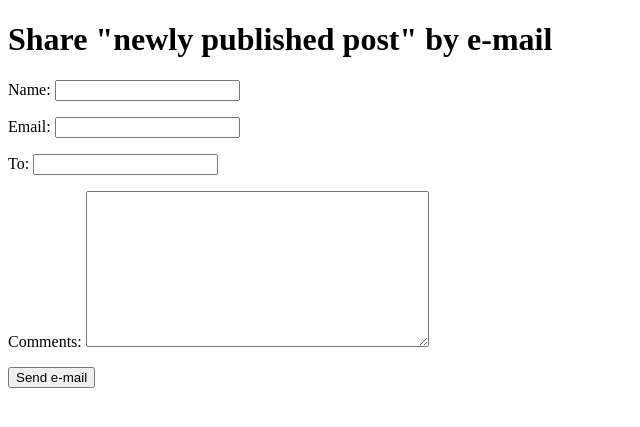
After one commit to baljeetjangra/techbee-blog, a Django app: page /blog/4/share/ in a window 1280 px wide. The commit adds this page. Shown: the top 427 px of the page, without its empty margins (0-640 px from the left). Run offline with Django 3.2, Linux system fonts and the light colour scheme; data comes from the database, SQL or seed files in the repository.

Commit message:
share post system created

```diff
--- /dev/null
+++ b/blog/forms.py
@@ -0,0 +1,7 @@
+from django import forms
+
+class EmailPostForm(forms.Form):
+    name = forms.CharField(max_length=25)
+    email = forms.EmailField()
+    to = forms.EmailField()
+    comments = forms.CharField(widget=forms.Textarea, required=False)
--- a/blog/templates/blog/base.html
+++ b/blog/templates/blog/base.html
@@ -3,16 +3,15 @@
 <html>
 <head>
 <title>{% block title %}{% endblock %}</title>
+
 <!-- <link href="{% static "css/blog.css" %}" rel="stylesheet"> -->
 </head>
 <body>
-<div id="content">
+
+<div id="content" class="container mx-auto">
 {% block content %}
-{% endblock %}
+{% endblock content %}
 </div>
-<div id="sidebar">
-<h2>My blog</h2>
-<p>This is my blog.</p>
-</div>
+
 </body>
 </html>
--- a/blog/templates/blog/post/detail.html
+++ b/blog/templates/blog/post/detail.html
@@ -6,4 +6,9 @@
 Published {{ post.publish }} by {{ post.author }}
 </p>
 {{ post.body|linebreaks }}
+<p>
+<a href="{% url "blog:post_share" post.id %}">
+Share this post
+</a>
+</p>
 {% endblock %}
--- /dev/null
+++ b/blog/templates/blog/post/share.html
@@ -0,0 +1,19 @@
+{% extends "blog/base.html" %}
+
+{% block title %}Share a post{% endblock %}
+{% block content %}
+{% if sent %}
+<h1>E-mail successfully sent</h1>
+<p>
+"{{ post.title }}" was successfully sent to {{ form.cleaned_
+data.to }}.
+</p>
+{% else %}
+<h1>Share "{{ post.title }}" by e-mail</h1>
+<form method="post">
+{{ form.as_p }}
+{% csrf_token %}
+<input type="submit" value="Send e-mail">
+</form>
+{% endif %}
+{% endblock %}
--- a/blog/urls.py
+++ b/blog/urls.py
@@ -6,4 +6,5 @@ app_name='blog'
 urlpatterns = [
     path('',views.PostListView.as_view(),name='post_list'),
     path('<int:year>/<int:month>/<int:day>/<slug:post>/',views.post_detail,name='post_detail'),
+    path('<int:post_id>/share/',views.post_share,name='post_share'),
 ]
--- a/blog/views.py
+++ b/blog/views.py
@@ -1,7 +1,9 @@
 from django.shortcuts import render,get_object_or_404
 from .models import Post
+from .forms import EmailPostForm
 from django.core.paginator import Paginator, EmptyPage,PageNotAnInteger
 from django.views.generic import ListView
+from django.core.mail import send_mail
 # Create your views here.
 
 
@@ -16,3 +18,21 @@ class PostListView(ListView):
 def post_detail(request,year,month,day,post):
     post = get_object_or_404(Post,slug=post,status='published',publish__year=year,publish__month=month,publish__day=day)
     return render(request,'blog/post/detail.html',{'post':post})
+
+
+def post_share(request,post_id):
+    post = get_object_or_404(Post,id=post_id,status='published')
+    sent = False
+    if request.method == 'POST':
+        form = EmailPostForm(request.POST)
+        if form.is_valid():
+            cd = form.cleaned_data
+            post_url = request.build_absolute_uri(post.get_absolute_url())
+            subject = f"{cd['name']} recommends you read {post.title}"
+            message = f"Read {post.title} at {post_url} \n \n" f"{cd['name']}\'s comments : {cd['comments']}"
+
+            send_mail(subject,message, 'your@gmail.com',[cd['to']])
+            sent = True
+    else:
+        form = EmailPostForm()
+    return render(request,'blog/post/share.html',{'post':post,'form':form})
```
Also changed, not shown: techbee/settings.py (+12 -0 lines).
